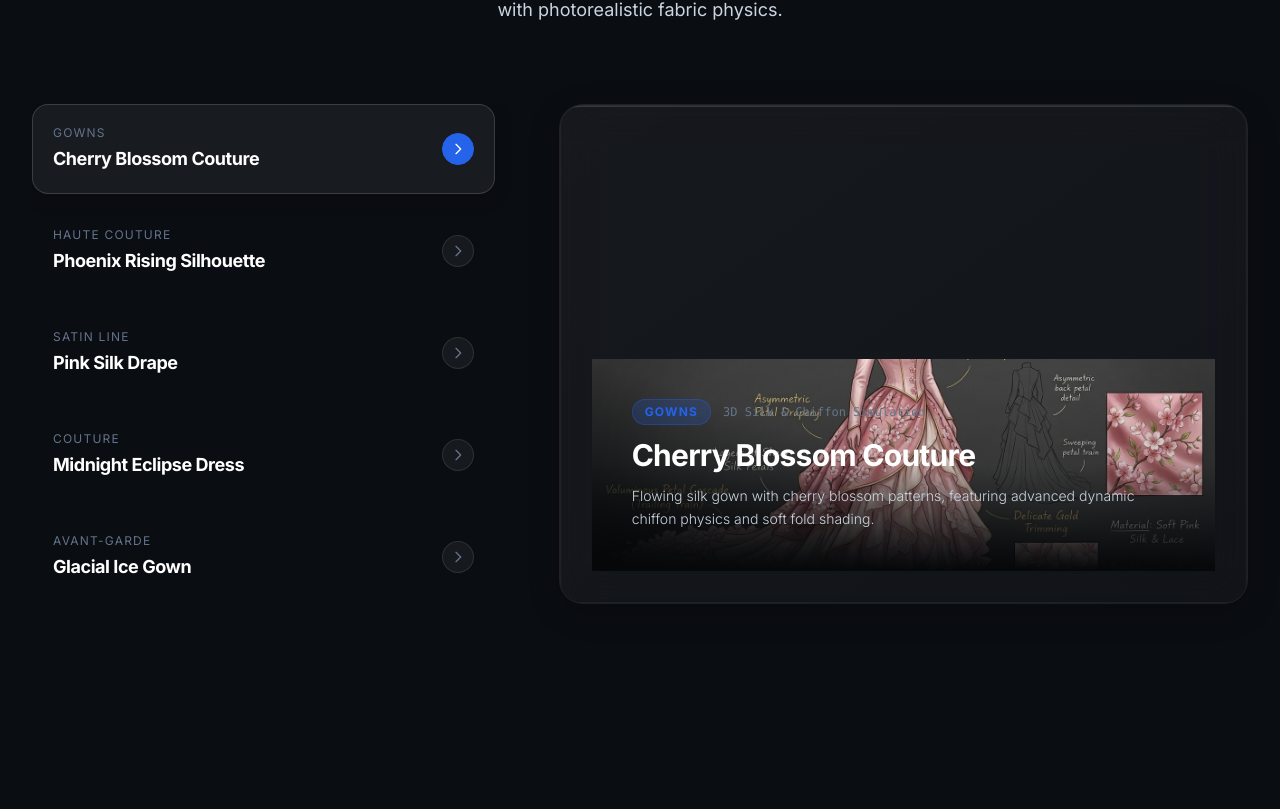
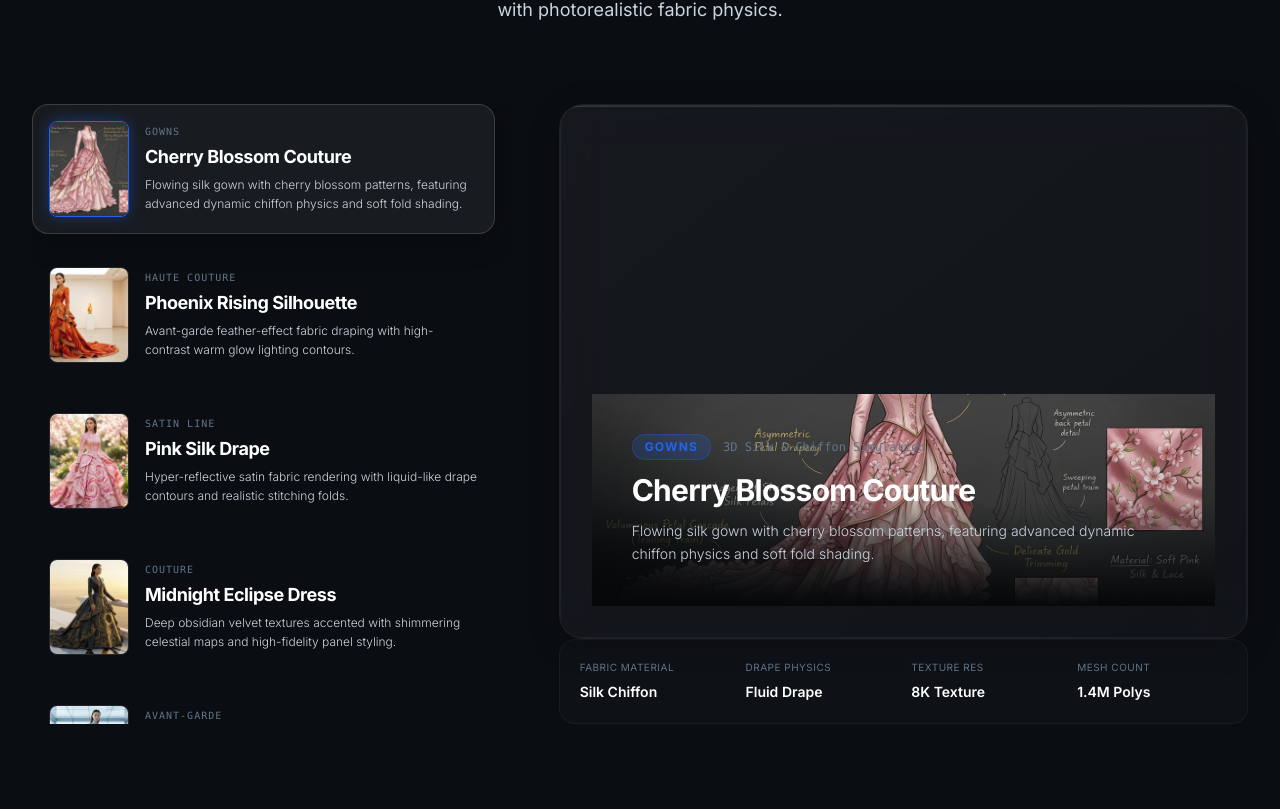
Before and after one commit to N-i-k-e-t/design-engine, a Next.js app: page / in a window 1280 px wide. Shown: the part 6531-7340 px from the top of the page. Built offline with nearby package versions, Linux system fonts and the light colour scheme.

Commit message:
style: Upgraded Couture Showcase layout with image list selector and dynamic spec metadata panels

```diff
--- a/src/components/sections/ProductEcosystemSection.tsx
+++ b/src/components/sections/ProductEcosystemSection.tsx
@@ -13,56 +13,64 @@ const products = [
     category: "Gowns",
     image: "/assets/gallery-cherry-blossom.jpeg",
     color: "from-pink-500/20 to-rose-500/20",
-    description: "Flowing silk gown with cherry blossom patterns, featuring advanced dynamic chiffon physics and soft fold shading."
+    description: "Flowing silk gown with cherry blossom patterns, featuring advanced dynamic chiffon physics and soft fold shading.",
+    specs: { material: "Silk Chiffon", polycount: "1.4M Polys", resolution: "8K Texture", physics: "Fluid Drape" }
   },
   {
     name: "Phoenix Rising Silhouette",
     category: "Haute Couture",
     image: "/assets/showcase-phoenix.jpeg",
     color: "from-orange-500/20 to-red-500/20",
-    description: "Avant-garde feather-effect fabric draping with high-contrast warm glow lighting contours."
+    description: "Avant-garde feather-effect fabric draping with high-contrast warm glow lighting contours.",
+    specs: { material: "Structured Organza", polycount: "1.8M Polys", resolution: "8K Texture", physics: "Layered Stiff" }
   },
   {
     name: "Pink Silk Drape",
     category: "Satin Line",
     image: "/assets/showcase-pink-silk.jpeg",
     color: "from-purple-500/20 to-pink-500/20",
-    description: "Hyper-reflective satin fabric rendering with liquid-like drape contours and realistic stitching folds."
+    description: "Hyper-reflective satin fabric rendering with liquid-like drape contours and realistic stitching folds.",
+    specs: { material: "Liquid Satin", polycount: "1.2M Polys", resolution: "8K Texture", physics: "Soft Shear" }
   },
   {
     name: "Midnight Eclipse Dress",
     category: "Couture",
     image: "/assets/showcase-eclipse.jpeg",
     color: "from-blue-500/20 to-purple-500/20",
-    description: "Deep obsidian velvet textures accented with shimmering celestial maps and high-fidelity panel styling."
+    description: "Deep obsidian velvet textures accented with shimmering celestial maps and high-fidelity panel styling.",
+    specs: { material: "Heavy Velvet", polycount: "2.1M Polys", resolution: "16K Texture", physics: "Weighted Fold" }
   },
   {
     name: "Glacial Ice Gown",
     category: "Avant-Garde",
     image: "/assets/showcase-frozen.jpeg",
     color: "from-cyan-500/20 to-blue-500/20",
-    description: "Frost-sheened synthetic fabric panels capturing intricate crystal refraction and translucent structures."
+    description: "Frost-sheened synthetic fabric panels capturing intricate crystal refraction and translucent structures.",
+    specs: { material: "Translucent Vinyl", polycount: "1.6M Polys", resolution: "8K Texture", physics: "Rigid Panel" }
   },
   {
     name: "Desert Sands Drape",
     category: "Satin Line",
     image: "/assets/showcase-desert.jpeg",
     color: "from-yellow-500/20 to-amber-500/20",
-    description: "Sand-textured raw silk dress visualization highlighting multi-directional lighting and natural pleats."
+    description: "Sand-textured raw silk dress visualization highlighting multi-directional lighting and natural pleats.",
+    specs: { material: "Raw Silk", polycount: "1.3M Polys", resolution: "8K Texture", physics: "Natural Pleat" }
   },
   {
     name: "Stained Glass Silhouette",
     category: "Couture",
     image: "/assets/gallery-stained-glass.jpeg",
     color: "from-fuchsia-500/20 to-pink-500/20",
-    description: "Mosaic pattern mappings resembling cathedral glass window textures draped over a structured silhouette."
+    description: "Mosaic pattern mappings resembling cathedral glass window textures draped over a structured silhouette.",
+    specs: { material: "Poly-Mesh Blend", polycount: "1.9M Polys", resolution: "16K Texture", physics: "Stiff Shell" }
   },
   {
     name: "Deep Velvet Wrap",
     category: "Haute Couture",
     image: "/assets/showcase-velvet.jpeg",
     color: "from-violet-500/20 to-purple-500/20",
-    description: "Heavy velvet draping simulation capturing deep shadow contrast, soft surface pile, and metallic embroidery."
+    description: "Heavy velvet draping simulation capturing deep shadow contrast, soft surface pile, and metallic embroidery.",
+    specs: { material: "Velvet Velour", polycount: "2.3M Polys", resolution: "16K Texture", physics: "Deep Fold" }
   },
 ];
 
@@ -78,56 +86,67 @@ export default function ProductEcosystemSection() {
         subtitle="Drape digital artwork over hyper-realistic 3D women's haute couture gowns with photorealistic fabric physics."
       />
 
-      <div className="grid grid-cols-1 lg:grid-cols-12 gap-12 mt-16 items-start">
-        {/* Left Side: Product Selector List */}
-        <div className="lg:col-span-5 flex flex-col gap-3 max-h-[500px] overflow-y-auto pr-4 scrollbar-thin scrollbar-thumb-white/10 scrollbar-track-transparent">
+      <div className="grid grid-cols-1 lg:grid-cols-12 gap-8 lg:gap-12 mt-16 items-stretch">
+        {/* Left Side: Lookbook Thumbnails List */}
+        <div className="lg:col-span-5 flex flex-col gap-4 max-h-[620px] overflow-y-auto pr-4 scrollbar-thin scrollbar-thumb-white/10 scrollbar-track-transparent">
           {products.map((product, i) => {
             const isActive = i === activeIdx;
             return (
               <button
                 key={product.name}
                 onClick={() => setActiveIdx(i)}
-                className={`text-left p-5 rounded-2xl transition-all duration-300 border flex items-center justify-between ${
+                className={`text-left p-4 rounded-2xl transition-all duration-500 border flex items-center gap-4 group relative ${
                   isActive
-                    ? "bg-white/[0.06] border-white/15 shadow-[0_4px_20px_rgba(0,0,0,0.2)]"
+                    ? "bg-white/[0.06] border-white/15 shadow-[0_4px_30px_rgba(0,0,0,0.3)]"
                     : "bg-transparent border-transparent hover:bg-white/[0.02]"
                 }`}
               >
-                <div>
-                  <span className="text-xs uppercase tracking-widest text-text-muted mb-1 block">
+                {/* Image Thumbnail */}
+                <div className={`relative w-20 h-24 rounded-lg overflow-hidden border transition-all duration-500 flex-shrink-0 ${
+                  isActive ? "border-accent shadow-[0_0_15px_rgba(37,99,235,0.4)]" : "border-white/10 group-hover:border-white/20"
+                }`}>
+                  <Image
+                    src={product.image}
+                    alt={product.name}
+                    fill
+                    sizes="80px"
+                    className="object-cover transition-transform duration-500 group-hover:scale-105"
+                  />
+                </div>
+
+                {/* Info */}
+                <div className="flex-1 min-w-0">
+                  <span className="text-[10px] font-mono uppercase tracking-widest text-text-muted mb-1 block">
                     {product.category}
                   </span>
-                  <h4 className="text-lg font-bold text-white tracking-tight">
+                  <h4 className="text-lg font-bold text-white tracking-tight truncate group-hover:text-accent transition-colors duration-300">
                     {product.name}
                   </h4>
-                </div>
-                <div className={`w-8 h-8 rounded-full flex items-center justify-center border transition-all duration-300 ${
-                  isActive ? "bg-accent border-accent text-white" : "bg-white/5 border-white/10 text-text-muted"
-                }`}>
-                  <svg className="w-4 h-4" fill="none" viewBox="0 0 24 24" stroke="currentColor" strokeWidth={2}>
-                    <path strokeLinecap="round" strokeLinejoin="round" d="M9 5l7 7-7 7" />
-                  </svg>
+                  <p className="text-xs text-text-secondary line-clamp-2 mt-1 font-light leading-relaxed">
+                    {product.description}
+                  </p>
                 </div>
               </button>
             );
           })}
         </div>
 
-        {/* Right Side: Interactive Mockup Showcase */}
-        <div className="lg:col-span-7 h-[500px] relative">
+        {/* Right Side: Showcase Viewport with Interactive Spec Panel */}
+        <div className="lg:col-span-7 flex flex-col gap-6 h-[620px] relative">
           <AnimatePresence mode="wait">
             <motion.div
               key={activeProduct.name}
-              initial={{ opacity: 0, scale: 0.95 }}
-              animate={{ opacity: 1, scale: 1 }}
-              exit={{ opacity: 0, scale: 0.95 }}
+              initial={{ opacity: 0, y: 15 }}
+              animate={{ opacity: 1, y: 0 }}
+              exit={{ opacity: 0, y: -15 }}
               transition={{ duration: 0.5, ease: [0.16, 1, 0.3, 1] }}
-              className="absolute inset-0 w-full h-full"
+              className="w-full h-full flex flex-col justify-between"
             >
+              {/* Glass Mockup Viewport */}
               <GlassCard
                 hoverEffect={true}
                 glowColor="accent"
-                className="w-full h-full p-0 overflow-hidden flex flex-col justify-end relative bg-bg-card border border-white/[0.04] rounded-3xl"
+                className="w-full flex-1 p-0 overflow-hidden flex flex-col justify-end relative bg-bg-card border border-white/[0.04] rounded-3xl"
               >
                 {/* 3D Showcase Image */}
                 <div className="absolute inset-0 w-full h-full overflow-hidden group">
@@ -159,6 +178,26 @@ export default function ProductEcosystemSection() {
                   </p>
                 </div>
               </GlassCard>
+
+              {/* Dynamic Tech Spec Panel (Figma Workspace Style) */}
+              <div className="grid grid-cols-4 gap-4 p-5 rounded-2xl bg-white/[0.02] border border-white/[0.04]">
+                <div>
+                  <span className="text-[10px] uppercase tracking-wider text-text-muted block mb-1">Fabric Material</span>
+                  <span className="text-sm font-semibold text-white">{activeProduct.specs.material}</span>
+                </div>
+                <div>
+                  <span className="text-[10px] uppercase tracking-wider text-text-muted block mb-1">Drape Physics</span>
+                  <span className="text-sm font-semibold text-white">{activeProduct.specs.physics}</span>
+                </div>
+                <div>
+                  <span className="text-[10px] uppercase tracking-wider text-text-muted block mb-1">Texture Res</span>
+                  <span className="text-sm font-semibold text-white">{activeProduct.specs.resolution}</span>
+                </div>
+                <div>
+                  <span className="text-[10px] uppercase tracking-wider text-text-muted block mb-1">Mesh Count</span>
+                  <span className="text-sm font-semibold text-white">{activeProduct.specs.polycount}</span>
+                </div>
+              </div>
             </motion.div>
           </AnimatePresence>
         </div>
```
